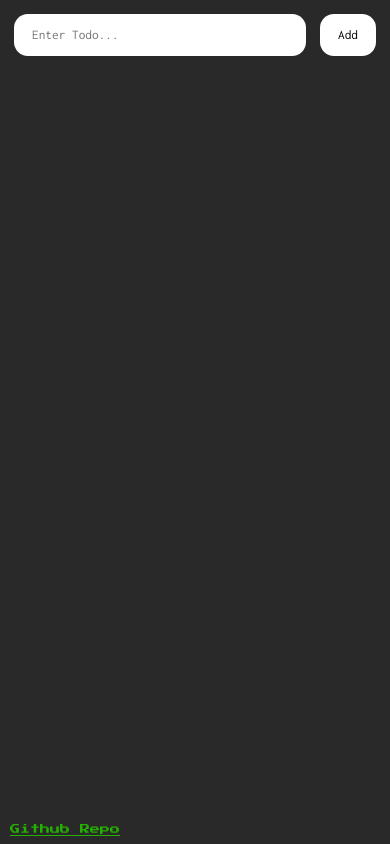
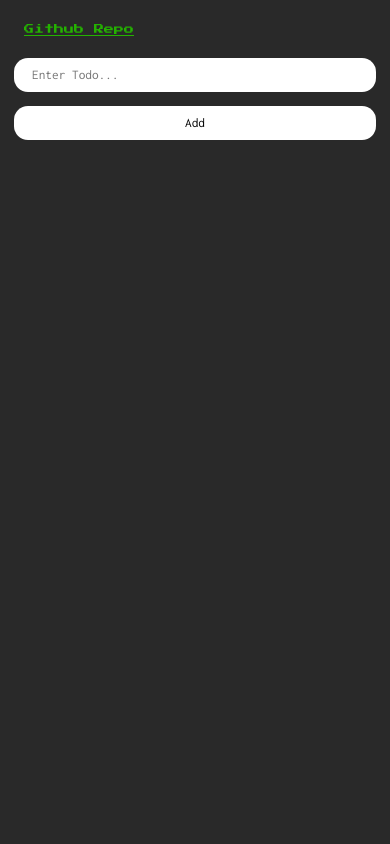
Before and after one commit to parthsinha1/react_todo, a React (Vite) app: page / in a window 390 px wide. Built offline with nearby package versions, Linux system fonts and the light colour scheme.

Commit message:
testing mobile link, if success then yay

```diff
--- a/src/index.css
+++ b/src/index.css
@@ -58,7 +58,7 @@ header button:hover {
 
 header button,
 header input {
-  padding: 14px 18px;
+  padding: 10px 18px;
   border: none;
   outline: none;
   background: white;
@@ -143,7 +143,12 @@ p {
 
 @media (max-width: 768px) {
   .about-header {
-      top: auto;
-      bottom: 0;
+    position: relative;
+    order: -1;
+    padding: 10px;
+  }
+
+  header {
+    flex-direction: column;
   }
 }
```
